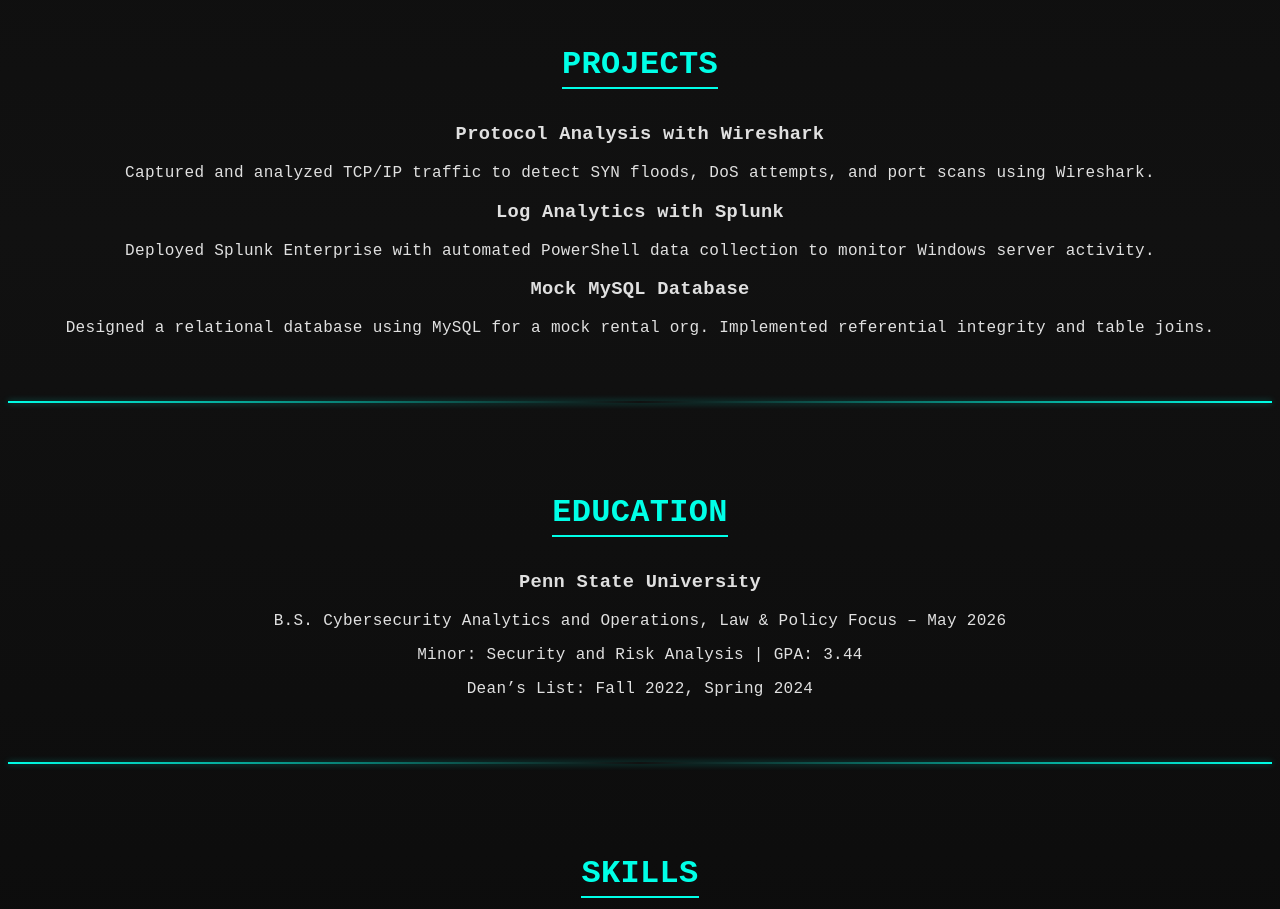
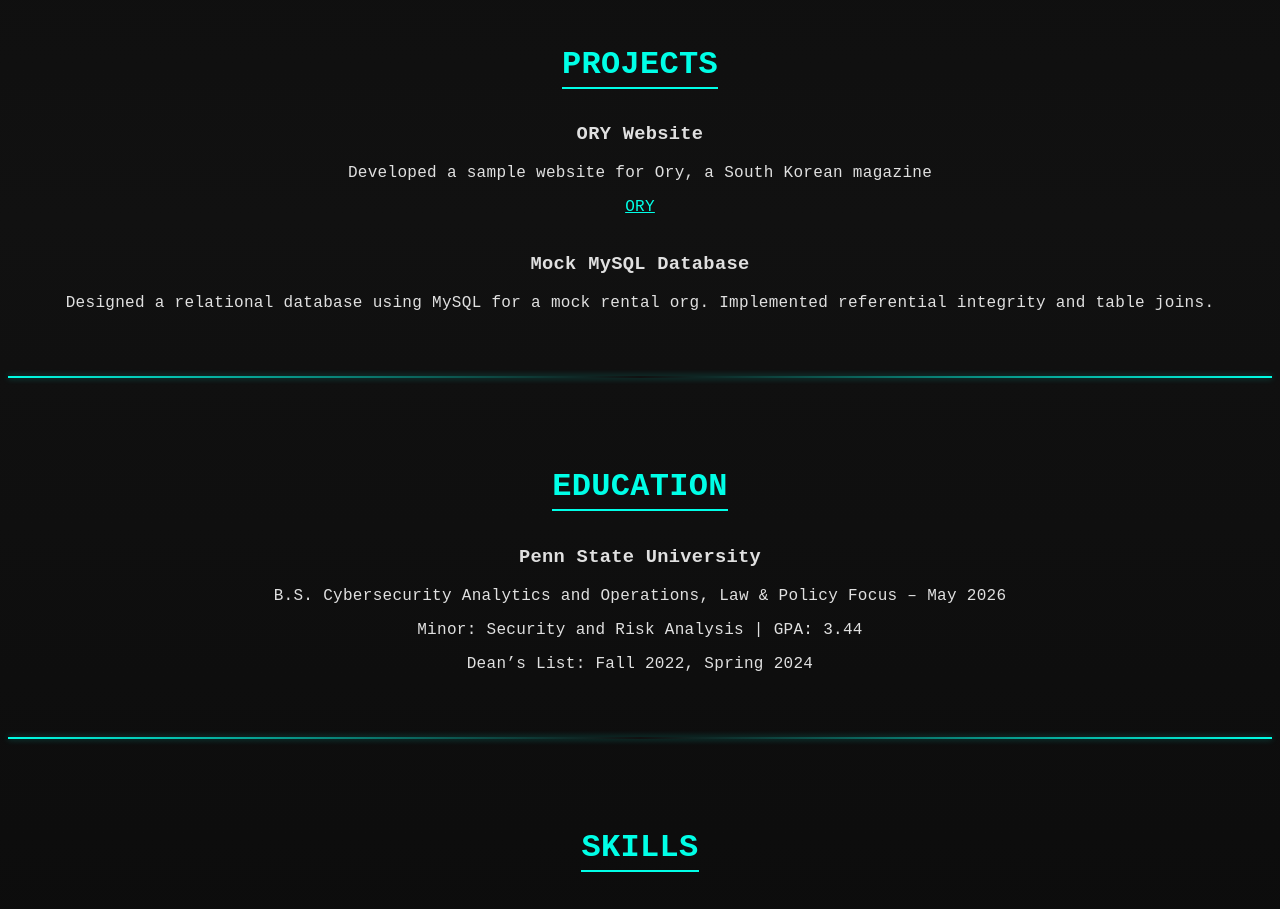
Before and after one commit to ethanarndt7/ethanarndt-portfolio, a Next.js app: page / in a window 1280 px wide. Shown: the part 860-1769 px from the top of the page. Built offline with nearby package versions, Linux system fonts and the light colour scheme.

Commit message:
projects update

```diff
--- a/src/app/globals.css
+++ b/src/app/globals.css
@@ -29,6 +29,7 @@
   color: #1effbc;
   text-shadow: 0 0 6px #00ffe7, 0 0 12px #00ffe7;
 }
+
 
 /* Project cards */
 .project-card {
--- a/src/app/page.tsx
+++ b/src/app/page.tsx
@@ -58,13 +58,11 @@
           <h2 className="text-3xl font-bold text-center mb-6">Projects</h2>
           <div className="grid gap-6 md:grid-cols-2">
             <div className="rounded-lg bg-gray-900 p-5 border border-gray-700 shadow">
-              <h3 className="text-xl font-semibold">Protocol Analysis with Wireshark</h3>
-              <p className="text-gray-400 text-sm mt-2">Captured and analyzed TCP/IP traffic to detect SYN floods, DoS attempts, and port scans using Wireshark.</p>
+              <h3 className="text-xl font-semibold">ORY Website</h3>
+              <p className="text-gray-400 text-sm mt-2">Developed a sample website for Ory, a South Korean magazine</p>
+              <a href="https://orywebsite.vercel.app" target="_blank" rel="noopener noreferrer">ORY</a>
             </div>
-            <div className="rounded-lg bg-gray-900 p-5 border border-gray-700 shadow">
-              <h3 className="text-xl font-semibold">Log Analytics with Splunk</h3>
-              <p className="text-gray-400 text-sm mt-2">Deployed Splunk Enterprise with automated PowerShell data collection to monitor Windows server activity.</p>
-            </div>
+            <br></br>
             <div className="rounded-lg bg-gray-900 p-5 border border-gray-700 shadow">
               <h3 className="text-xl font-semibold">Mock MySQL Database</h3>
               <p className="text-gray-400 text-sm mt-2">Designed a relational database using MySQL for a mock rental org. Implemented referential integrity and table joins.</p>
```
